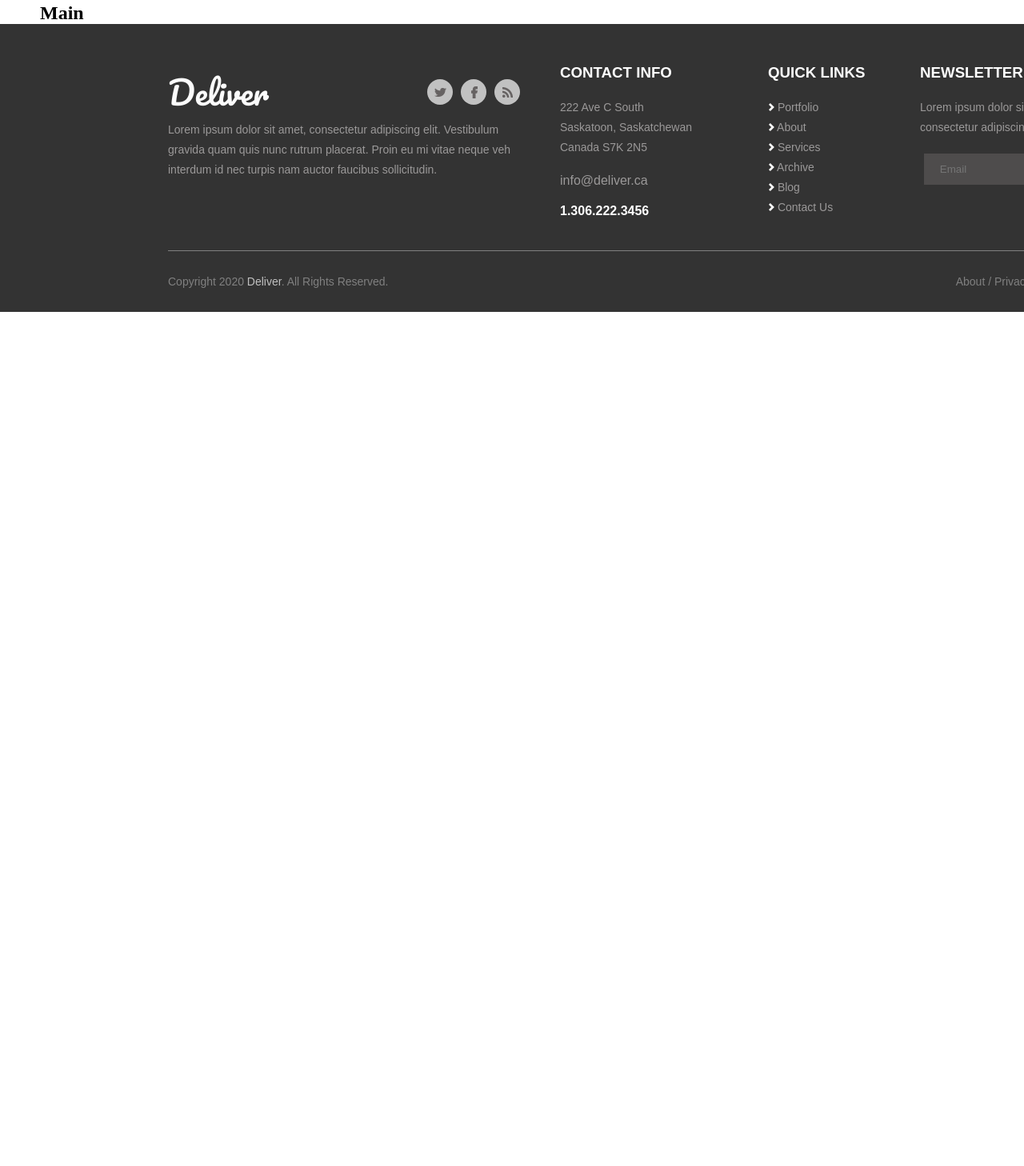
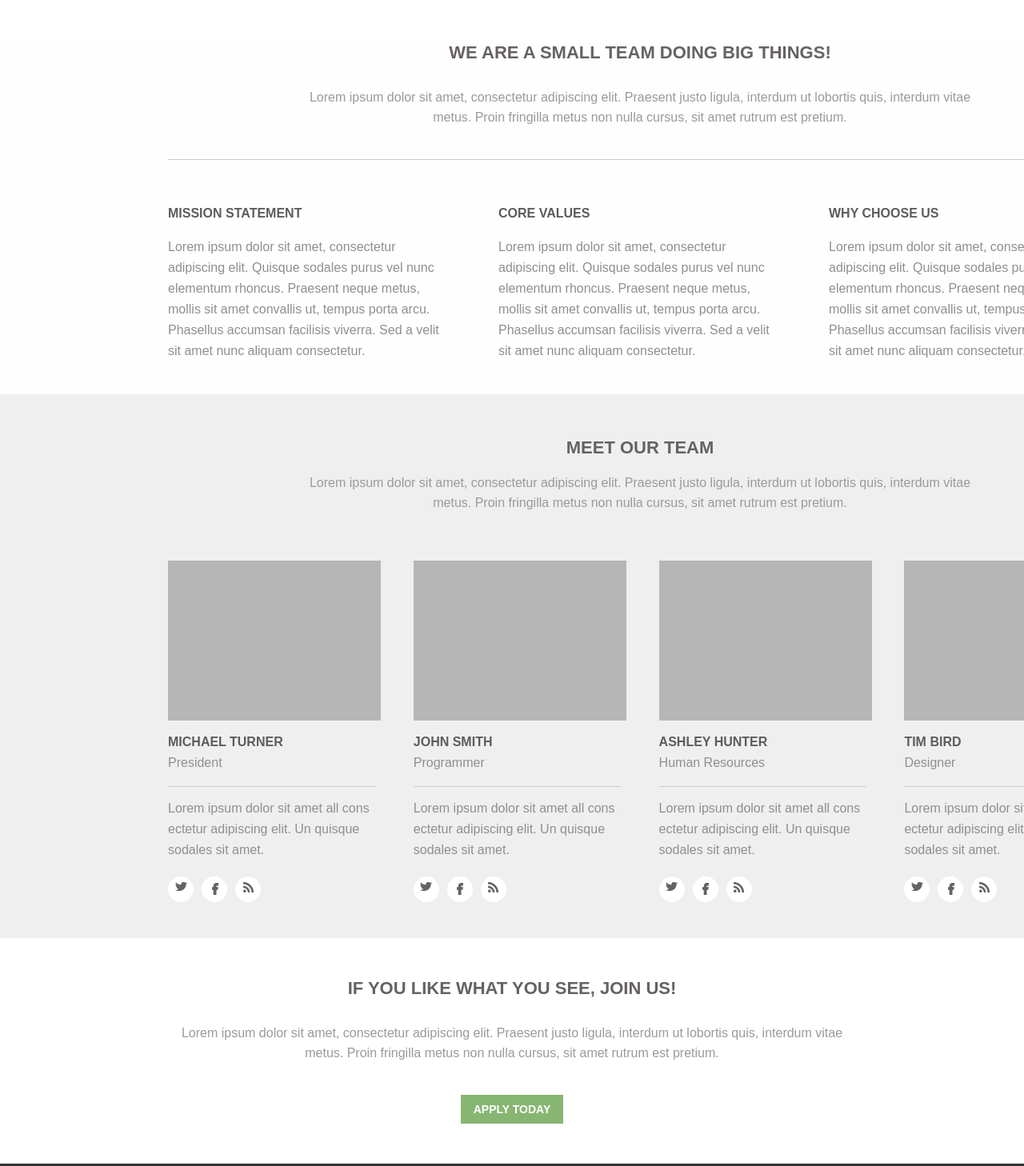
Before and after one commit to erwiley/psd-to-html-deliver, a website: page docs/about.html in a window 1280 px wide. Shown: the part 293-1751 px from the top of the page at 80% size. Before the commit the page ends 800 px from the top, so only its background shows below. Drawn offline with Linux system fonts and the light colour scheme.

Commit message:
updated about page

```diff
--- a/docs/about.html
+++ b/docs/about.html
@@ -8,7 +8,7 @@
   <link rel="stylesheet" href="css/main.min.css">
 </head>
 
-<body>
+<body id="about-page">
 
   <header class="nav-secondary">
     <div class="nav-secondary-logo-contacts">
@@ -52,9 +52,108 @@
 
 
   <main>
+    <section class="mission">
+      <div class="container">
+        <div class="heading">
+          <h2>We are a Small Team Doing Big Things!</h2>
+          <p>Lorem ipsum dolor sit amet, consectetur adipiscing elit. Praesent justo ligula, interdum ut lobortis
+            quis, interdum vitae metus. Proin fringilla metus non nulla cursus, sit amet rutrum est pretium.</p>
+        </div>
+        <div class="mission-card-row">
+          <div class="mission-card">
+            <h4>Mission Statement</h4>
+            <p>Lorem ipsum dolor sit amet, consectetur adipiscing elit. Quisque sodales purus vel nunc elementum
+              rhoncus. Praesent neque metus, mollis sit amet convallis ut, tempus porta arcu. Phasellus accumsan
+              facilisis viverra. Sed a velit sit amet nunc aliquam consectetur.</p>
+          </div>
+          <div class="mission-card">
+            <h4>Core Values</h4>
+            <p>Lorem ipsum dolor sit amet, consectetur adipiscing elit. Quisque sodales purus vel nunc elementum
+              rhoncus. Praesent neque metus, mollis sit amet convallis ut, tempus porta arcu. Phasellus accumsan
+              facilisis viverra. Sed a velit sit amet nunc aliquam consectetur.</p>
+          </div>
+          <div class="mission-card">
+            <h4>Why Choose Us</h4>
+            <p>Lorem ipsum dolor sit amet, consectetur adipiscing elit. Quisque sodales purus vel nunc elementum
+              rhoncus. Praesent neque metus, mollis sit amet convallis ut, tempus porta arcu. Phasellus accumsan
+              facilisis viverra. Sed a velit sit amet nunc aliquam consectetur.</p>
+          </div>
+        </div><!-- mission-card-row end -->
+      </div>
+    </section>
+
     <section class="team">
       <div class="container">
-        <h2>Main</h2>
+        <div class="heading">
+          <h2>Meet Our Team</h2>
+          <p>Lorem ipsum dolor sit amet, consectetur adipiscing elit. Praesent justo ligula, interdum ut lobortis
+            quis, interdum vitae metus. Proin fringilla metus non nulla cursus, sit amet rutrum est pretium.</p>
+        </div>
+        <div class="team-card-row">
+          <div class="team-card">
+            <div class="image"></div>
+            <h4>Michael Turner</h4>
+            <span>President</span>
+            <p>Lorem ipsum dolor sit amet all cons ectetur adipiscing elit. Un quisque sodales sit amet.</p>
+            <ul>
+              <li><img src="img/footer/twitter-icon.png" alt="" class="twitter-icon"></li>
+              <li></li>
+              <li><img src="img/footer/facebook-icon.png" alt="" class="facebook-icon"></li>
+              <li></li>
+              <li><img src="img/footer/rss-icon.png" alt="" class="rss-icon"></li>
+            </ul>
+          </div>
+          <div class="team-card">
+            <div class="image"></div>
+            <h4>John Smith</h4>
+            <span>Programmer</span>
+            <p>Lorem ipsum dolor sit amet all cons ectetur adipiscing elit. Un quisque sodales sit amet.</p>
+            <ul>
+              <li><img src="img/footer/twitter-icon.png" alt="" class="twitter-icon"></li>
+              <li></li>
+              <li><img src="img/footer/facebook-icon.png" alt="" class="facebook-icon"></li>
+              <li></li>
+              <li><img src="img/footer/rss-icon.png" alt="" class="rss-icon"></li>
+            </ul>
+          </div>
+          <div class="team-card">
+            <div class="image"></div>
+            <h4>Ashley Hunter</h4>
+            <span>Human Resources</span>
+            <p>Lorem ipsum dolor sit amet all cons ectetur adipiscing elit. Un quisque sodales sit amet.</p>
+            <ul>
+              <li><img src="img/footer/twitter-icon.png" alt="" class="twitter-icon"></li>
+              <li></li>
+              <li><img src="img/footer/facebook-icon.png" alt="" class="facebook-icon"></li>
+              <li></li>
+              <li><img src="img/footer/rss-icon.png" alt="" class="rss-icon"></li>
+            </ul>
+          </div>
+          <div class="team-card">
+            <div class="image"></div>
+            <h4>Tim Bird</h4>
+            <span>Designer</span>
+            <p>Lorem ipsum dolor sit amet all cons ectetur adipiscing elit. Un quisque sodales sit amet.</p>
+            <ul>
+              <li><img src="img/footer/twitter-icon.png" alt="" class="twitter-icon"></li>
+              <li></li>
+              <li><img src="img/footer/facebook-icon.png" alt="" class="facebook-icon"></li>
+              <li></li>
+              <li><img src="img/footer/rss-icon.png" alt="" class="rss-icon"></li>
+            </ul>
+          </div>
+        </div><!-- team-card-row end -->
+      </div>
+    </section>
+
+    <section class="join">
+      <div class="join-heading">
+        <h2>If you like what you see, Join Us!</h2>
+        <p>Lorem ipsum dolor sit amet, consectetur adipiscing elit. Praesent justo ligula, interdum ut lobortis quis,
+          interdum vitae metus. Proin fringilla metus non nulla cursus, sit amet rutrum est pretium.</p>
+      </div>
+      <div class="btn-center">
+        <button class="btn">Apply Today</button>
       </div>
     </section>
   </main>
--- /dev/null
+++ b/src/scss/_about.scss
@@ -0,0 +1,187 @@
+#about-page{
+
+  section.mission{
+    width:$page-width;
+    height:440px;
+    margin: 0px auto;
+    background-color: #fefefe;
+    //background-color: orange;
+
+    .heading{
+      border-bottom: solid 1px #CCCCCC;
+
+      h2{
+        @include section-heading;
+        margin-top:50px;
+        margin-bottom:30px;
+      }
+
+      p{
+        @include section-paragraph-message;
+        text-align: center;
+        width:850px;
+        margin: 0px auto 40px auto;
+      }
+    }
+
+    .mission-card-row{
+      display:flex;
+      justify-content: space-between;
+      margin-top: 30px;
+      margin-bottom: 50px;
+
+      .mission-card{
+        width:30%;
+        font-family: Arial, Helvetica, sans-serif;
+
+        h4{
+          color:#5F5B5B;
+          text-transform: uppercase;
+          padding-top: 28px;
+          padding-bottom: 20px;
+        }
+
+        p{
+          color:#8F8F8F;
+          line-height: 26px;
+          padding-bottom: 20px;
+        }
+      }
+    }
+  }
+
+  section.team{
+    width:$page-width;
+    height:680px;
+    margin: 0px auto;
+    padding-top: 54px;
+    background-color:#EFEFEF;
+
+    .heading{
+
+      h2{
+        @include section-heading;
+        margin-bottom:18px;
+      }
+
+      p{
+        @include section-paragraph-message;
+        text-align: center;
+        width:850px;
+        margin: 0px auto 40px auto;
+      }
+    }
+
+    .team-card-row{
+      display:flex;
+      justify-content: space-between;
+      padding-top: 20px;
+      margin-bottom: 50px;
+
+      .team-card{
+        width:22%;
+        font-family: Arial, Helvetica, sans-serif;
+
+        .image{
+          width:266px;
+          height:200px;
+          background-color: #B6B6B6;
+        }
+
+        h4{
+          color:#5F5B5B;
+          text-transform: uppercase;
+          padding-top: 18px;
+          padding-bottom: 8px;
+        }
+
+        span{
+          color:#8F8F8F;
+          display: inline-block;
+          padding-bottom: 20px;
+        }
+
+        p{
+          color:#8F8F8F;
+          line-height: 26px;
+          padding-bottom: 20px;
+          border-top: solid 1px #CCCCCC;
+          padding-top: 14px;
+        }
+
+        ul{
+          list-style: none;
+          display: flex;
+          justify-content: flex-start;
+          //align-items: center;
+        }
+
+        li{
+          .twitter-icon{
+            width:15px;
+            height:11px;
+          }
+
+          .facebook-icon{
+            width:9px;
+            height:16px;
+          }
+
+          .rss-icon{
+            width:13px;
+            height:13px;
+          }
+        }
+
+        li:nth-child(odd){
+          //background-color: rgba(254, 254, 254, 0.7);
+          background-color: white;
+          border-radius: 50%;
+          padding-top: 7px;
+          display: table-cell;
+          height: 32px;
+          text-align: center;
+          width: 32px;
+          //vertical-align: middle;
+        }
+
+        li:nth-child(even){
+          display: table-cell;
+          height: 32px;
+          text-align: center;
+          width: 10px;
+          vertical-align: middle;
+        }
+      }
+    }
+  }
+
+  section.join{
+    padding-bottom:50px;
+
+    .join-heading{
+
+      h2{
+        @include section-heading;
+        margin-top:50px;
+        margin-bottom:30px;
+      }
+
+      p{
+        @include section-paragraph-message;
+        text-align: center;
+        width:850px;
+        margin: 0px auto 40px auto;
+      }
+    }
+
+    .btn-center{
+      display: flex;
+      justify-content: center;
+
+      .btn{
+        @include green-button;
+      }
+    }
+  }
+}
--- a/src/scss/_home.scss
+++ b/src/scss/_home.scss
@@ -269,17 +269,7 @@
           justify-content: center;
 
           .btn{
-            cursor: pointer;
-            height: 44px;
-            width: 140px;
-            color: white;
-            background-color: #87B672;
-            border:none;
-            font-family: Arial;
-            font-size: 14px;
-            font-weight: bolder;
-            text-transform: uppercase;
-            text-align: center;
+            @include green-button;
           }
         }
       }
--- a/src/scss/_portfolio.scss
+++ b/src/scss/_portfolio.scss
@@ -113,15 +113,7 @@
       justify-content: center;
 
       .btn{
-        cursor: pointer;
-        padding:10px 16px;
-        color: white;
-        background-color: #87B672;
-        border:none;
-        font-family: Arial;
-        font-size: 14px;
-        font-weight: bolder;
-        text-transform: uppercase;
+        @include green-button;
       }
     }
   }
--- a/src/scss/_variables.scss
+++ b/src/scss/_variables.scss
@@ -22,3 +22,16 @@ $page-width:1600px;
   line-height: 25px;
   color: #9B9999;
 }
+
+@mixin green-button {
+  cursor: pointer;
+  padding:10px 16px;
+  color: white;
+  background-color: #87B672;
+  border:none;
+  font-family: Arial;
+  font-size: 14px;
+  font-weight: bolder;
+  text-transform: uppercase;
+  text-align: center;
+}
--- a/src/scss/main.scss
+++ b/src/scss/main.scss
@@ -1,6 +1,7 @@
 @import 'variables';
 @import 'globals';
+@import 'nav_secondary';
+@import 'footer';
 @import 'home';
-@import 'nav_secondary';
 @import 'portfolio';
-@import 'footer';
+@import 'about';
```
Also changed, not shown: docs/css/main.min.css.
